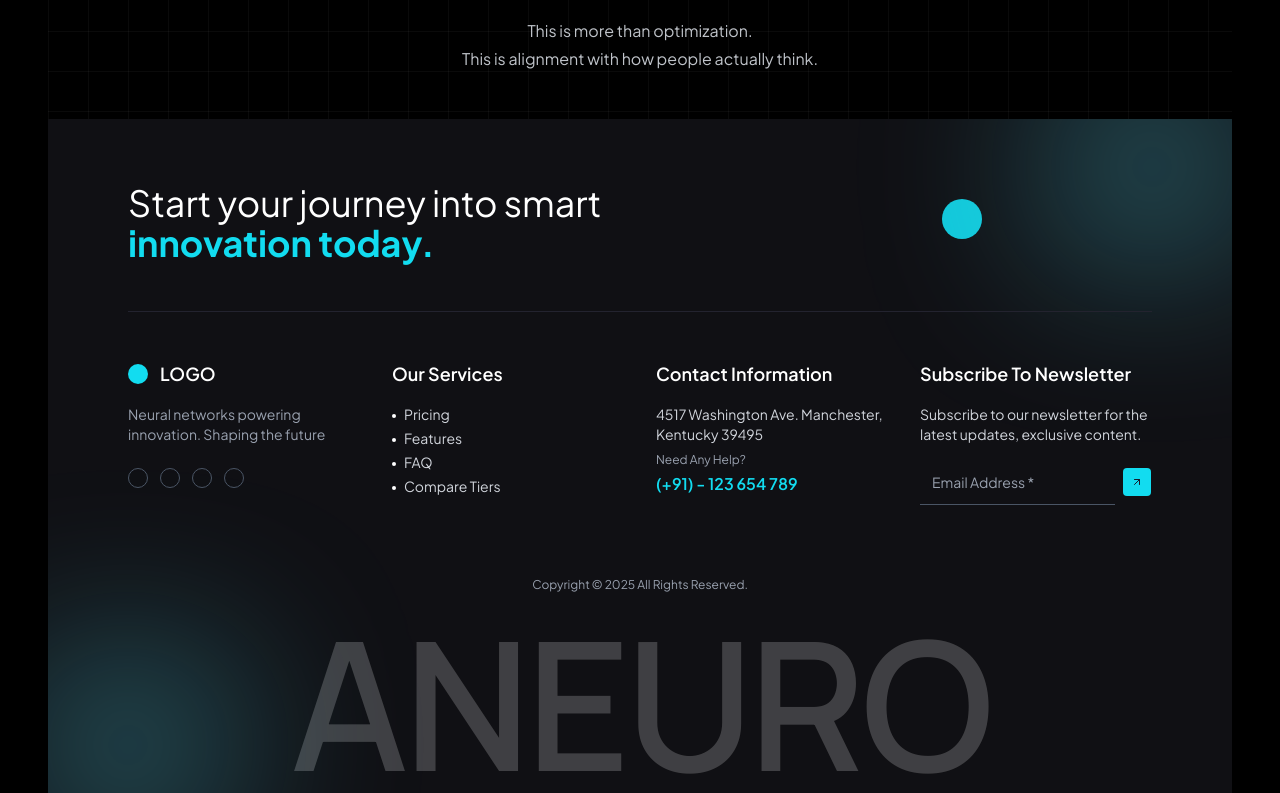
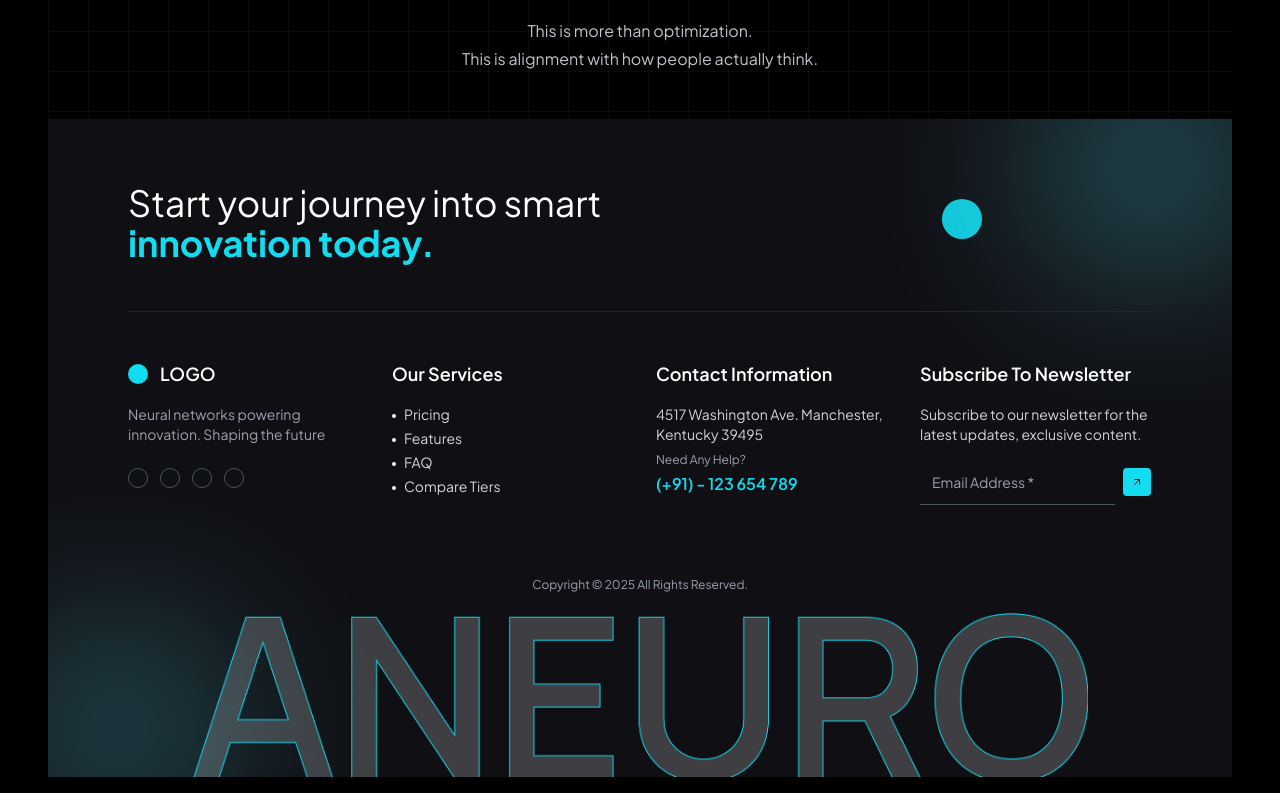
Before and after one commit to adnan-aadi7/Aneuro-Website, a React (Vite) app in the folder frontend/: page /about-us in a window 1280 px wide. Shown: the part 3332-4125 px from the top of the page. Built offline with nearby package versions, Linux system fonts and the light colour scheme.

Commit message:
footer fixed

```diff
--- a/frontend/src/landingpage/aboutUs/components/Footer.jsx
+++ b/frontend/src/landingpage/aboutUs/components/Footer.jsx
@@ -1,5 +1,6 @@
 import React from "react";
 import { ArrowUpRight } from "lucide-react";
+import headingImg from "../../../assets/aboutUs/heading.png";
 
 export default function Footer() {
   return (
@@ -101,10 +102,13 @@ export default function Footer() {
         </div>
       </div>
       {/* Large background text absolutely positioned at the very bottom, independent of copyright */}
-      <div className="left-0 bottom-0 w-full flex justify-center items-end pointer-events-none select-none z-10 mt-5">
-        <span className="font-manrope font-semibold uppercase text-center text-white/20 lg:text-[14vw] md:text-[240px] leading-[180px] tracking-tight text-[19vw]">
-          ANEURO
-        </span>
+      <div className="w-full flex justify-center items-end pointer-events-none select-none z-10 mt-5">
+        <img
+          src={headingImg}
+          alt="ANEURO heading"
+          className="w-full max-w-4xl h-auto object-contain"
+          draggable="false"
+        />
       </div>
       {/* Top right blue dot (hide on small screens) */}
       <span className="hidden md:block absolute top-20 right-[250px] w-10 h-10 rounded-full bg-[#12DCF0] opacity-90"></span>
@@ -120,7 +124,7 @@ export default function Footer() {
       ></span>
       {/* Bottom left glow */}
       <span
-        className="pointer-events-none absolute bottom-0 left-0 w-40 h-24 rounded-full"
+        className="pointer-events-none absolute bottom-0 left-0 w-35 h-24 rounded-full"
         style={{
           background: "#54E7FD",
           filter: "blur(100px)",
```
Also changed, not shown: frontend/src/assets/aboutUs/heading.png (added).
